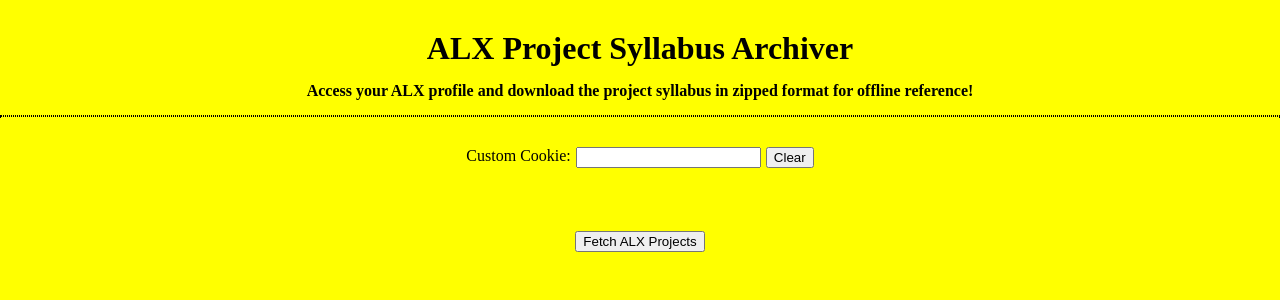
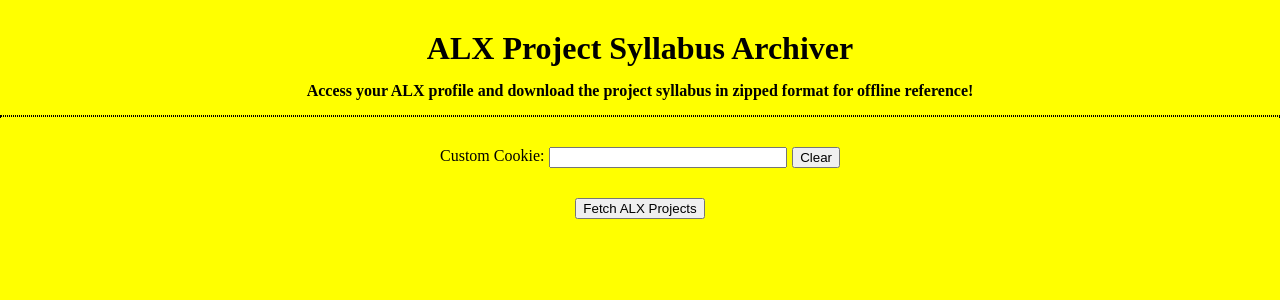
Before and after one commit to neoconstel/ALX-Projects-Archiver, a Flask app: page /alx_syllabus_archiver in a window 1280 px wide. Shown: the top 300 px of the page. Run offline with Flask 2, Linux system fonts and the light colour scheme; data that the repository does not hold is empty.

Commit message:
made custom-cookie section responsive via flexbox

```diff
--- a/alx_scrape_app/templates/alx_syllabus.html
+++ b/alx_scrape_app/templates/alx_syllabus.html
@@ -6,12 +6,15 @@
     display: flex;
     justify-content: center;
     gap: 5px;
+    width: 400px;
+    margin: 0 auto;
 }
 .cookie-label{
     flex: 0 0 auto;
 }
 .cookie-input{
-    flex: 0 1 auto;
+    width: 50px;
+    flex: 1 1 0;
 }
 .clear.btn{
     flex: 0 0 auto;
@@ -27,7 +30,6 @@
         <input class="cookie-input" id="custom-cookie" type="text" name="custom-cookie">
         <button class="clear btn" type="button">Clear</button>
     </div>
-    <br>
     <input class="fetch btn" type="submit" value="Fetch ALX Projects">
 </form>
 
--- a/alx_scrape_app/templates/base.html
+++ b/alx_scrape_app/templates/base.html
@@ -11,7 +11,7 @@
     <style>
     {% block style %}
         *{
-            margin: 15px 0 15px;
+            margin: 15px 0;
         }
         body{
             text-align: center;
```
